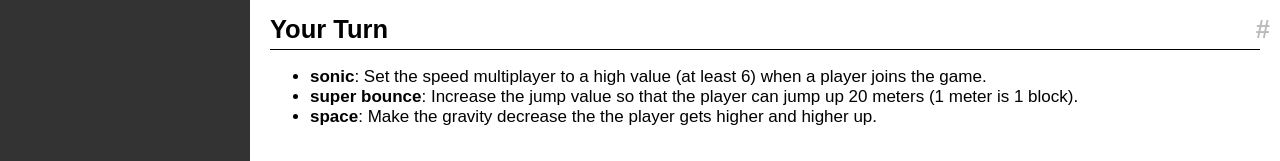
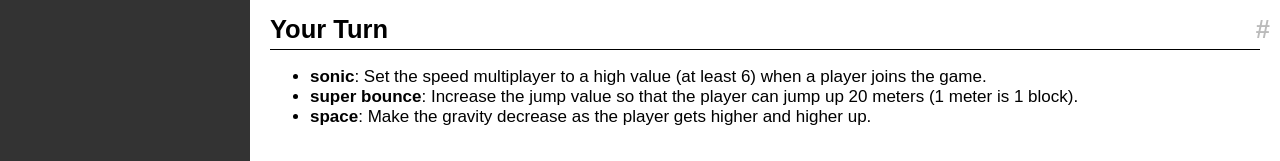
Before and after one commit to rubenwardy/minetest_modding_book, a Jekyll site: the page built from chapters/player_physics.md, in a window 1280 px wide. Shown: the part 952-1113 px from the top of the page. Built offline with Jekyll 4.4.1, drawn with Linux system fonts in a browser that asks for light colours; nearby versions of some CDN libraries.

Commit message:
Fix typo

```diff
--- a/chapters/player_physics.md
+++ b/chapters/player_physics.md
@@ -59,4 +59,4 @@
 
 * **sonic**: Set the speed multiplayer to a high value (at least 6) when a player joins the game.
 * **super bounce**: Increase the jump value so that the player can jump up 20 meters (1 meter is 1 block).
-* **space**: Make the gravity decrease the the player gets higher and higher up.
+* **space**: Make the gravity decrease as the player gets higher and higher up.
```
